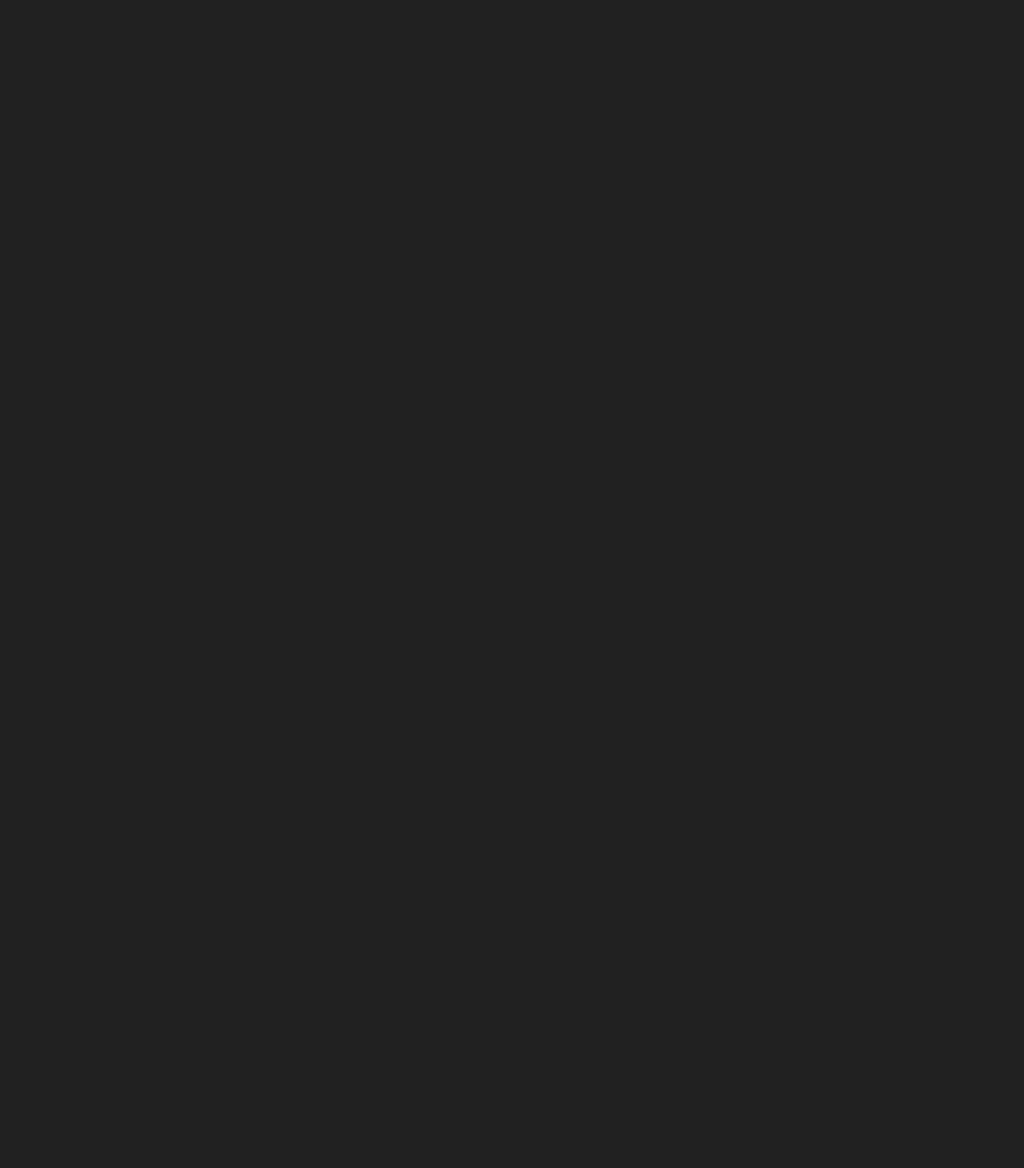
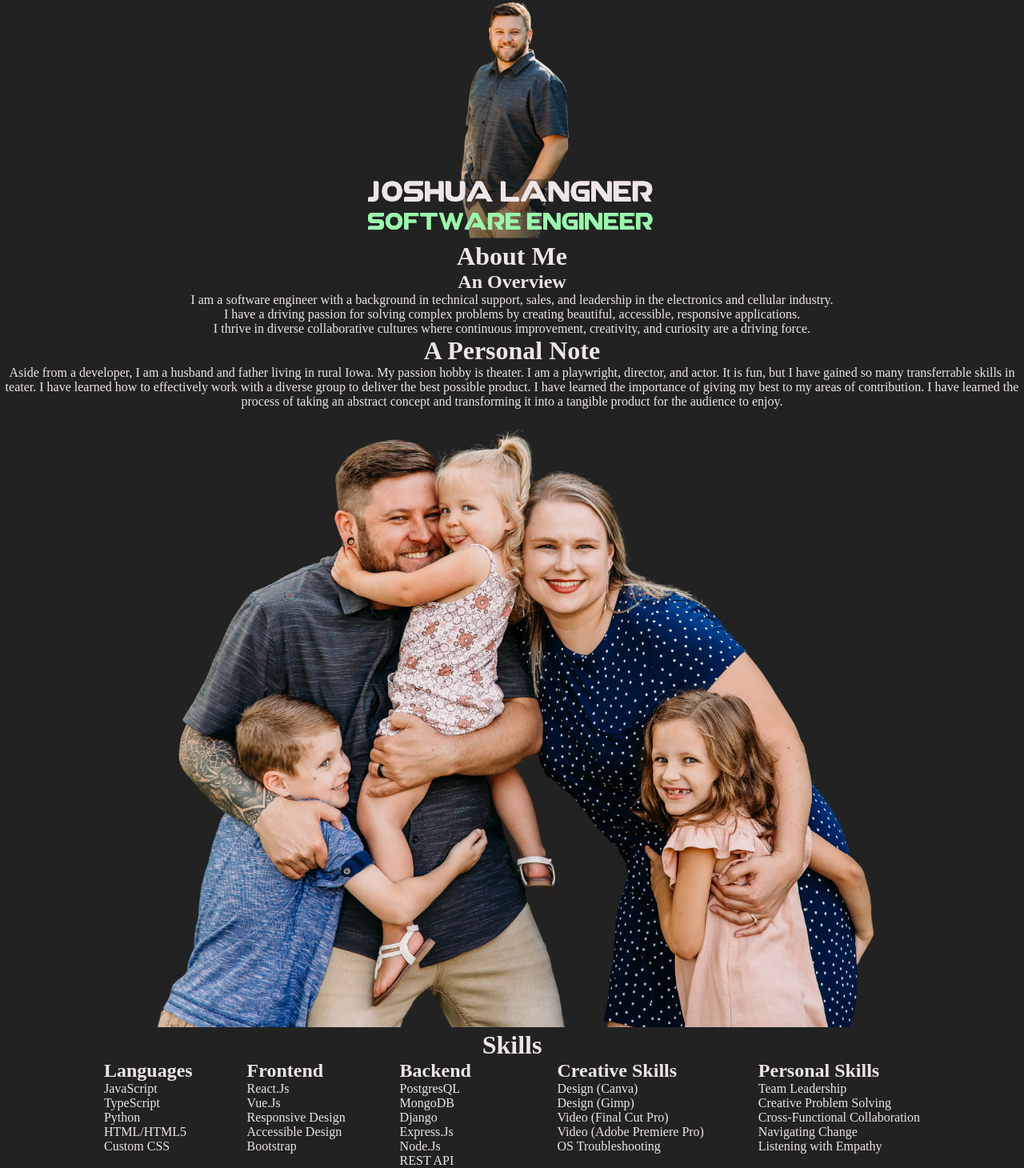
Before and after one commit to jlangner87/JoshuaLangner2, a React (Create React App) app in the folder client/: page /portfolio in a window 1280 px wide. Before the commit this address had no page. Shown: the part 112-1572 px from the top of the page at 80% size. Before the commit the page ends 800 px from the top, so only its background shows below. Built offline with nearby package versions, Linux system fonts and the light colour scheme.

Commit message:
about me page content added// not styled

```diff
--- a/client/src/App.css
+++ b/client/src/App.css
@@ -1,14 +1,18 @@
 * {
-  text-align: center;
   margin: 0 auto;
   background-color: #222222 ;
+}
+
+body {
+  text-align: center;
   color: #EEE5E9;
+
 }
 
 .icon {
-  width: 50px;
+  width: 40px;
   float: left;
-  margin-left: 15px;
+  margin: 25px;
 }
 
 .header_logo {
@@ -35,3 +39,14 @@ width: 100%;
   -moz-box-shadow: 0px 0px 29px 0px rgba(153,247,170,0.7);
   box-shadow: 0px 0px 29px 0px rgba(153,247,170,0.7);
 }
+
+.skills_container {
+  display: flex;
+  flex-direction: row;
+  justify-content: space-evenly;
+  width: 85%;
+}
+
+.skill_list {
+  text-align: left;
+}
--- a/client/src/App.js
+++ b/client/src/App.js
@@ -11,10 +11,10 @@ function App() {
     <div className="App">
       <Routes>
         <Route path="/" element={<Splash />} />
-        <Route path="/about_me" element={<AboutMe />} />
+        <Route path="/portfolio" element={<AboutMe />} />
         <Route path="/business_sites" element={<BusinessSites />} />
         <Route path="/event_pages" element={<EventPages />} />
-        <Route path="/portfolios" element={<Portfolios />} />
+        <Route path="/portfolios_pages" element={<Portfolios />} />
       </Routes>
     </div>
   )
--- a/client/src/pages/aboutMe.jsx
+++ b/client/src/pages/aboutMe.jsx
@@ -1,12 +1,73 @@
 import { NavLink } from 'react-router-dom'
 import header from '../elements/me_header.png'
+import family from '../elements/family_transparent.png'
 import home from '../elements/home_icon.png'
 
 function AboutMe() {
   return (
     <div className="page">
+            <NavLink to='/'> <img src={home} alt="home icon" className='icon'/> </NavLink>
       <img src={header} alt="headshot and title Joshua Langner Software engineer" className='header_logo' />
-      <NavLink to='/'> <img src={home} alt="home icon" className='icon'/> </NavLink>
+      <div className='page_content'>
+        <h1 className='page_content_header'>About Me</h1>
+        <h2 className='page_content_subheader'>An Overview</h2>
+        <p className='page_content_body'>I am a software engineer with a background in technical support, sales, and leadership in the electronics and cellular industry.
+          <br/>
+          I have a driving passion for solving complex problems by creating beautiful, accessible, responsive applications.
+          <br/>
+          I thrive in diverse collaborative cultures where continuous improvement, creativity, and curiosity are a driving force.</p>
+        <h1 className='page_content_subheader'>A Personal Note</h1>
+        <p className='page_content_body'>Aside from a developer, I am a husband and father living in rural Iowa. My passion hobby is theater. I am a playwright, director, and actor. It is fun, but I have gained so many transferrable skills in teater. I have learned how to effectively work with a diverse group to deliver the best possible product. I have learned the importance of giving my best to my areas of contribution. I have learned the process of taking an abstract concept and transforming it into a tangible product for the audience to enjoy.</p>
+        <img src={family} alt="family photo of Joshua, his wife, their son and two daughters" className='family_photo'/>
+      </div>
+      <div className='page_content'>
+        <h1 className='page_content_header'>Skills</h1>
+        <div className='skills_container'>
+          <div className='skill_list'>
+            <h2 className='page_content_subheader'>Languages</h2>
+            <p className='skill'>JavaScript</p>
+            <p className='skill'>TypeScript</p>
+            <p className='skill'>Python</p>
+            <p className='skill'>HTML/HTML5</p>
+            <p className='skill'>Custom CSS</p>
+          </div>
+          <div className='skill_list'>
+            <h2 className='page_content_subheader'>Frontend</h2>
+            <p className='skill'>React.Js</p>
+            <p className='skill'>Vue.Js</p>
+            <p className='skill'>Responsive Design</p>
+            <p className='skill'>Accessible Design</p>
+            <p className='skill'>Bootstrap</p>
+          </div>
+          <div className='skill_list'>
+            <h2 className='page_content_subheader'>Backend</h2>
+            <p className='skill'>PostgresQL</p>
+            <p className='skill'>MongoDB</p>
+            <p className='skill'>Django</p>
+            <p className='skill'>Express.Js</p>
+            <p className='skill'>Node.Js</p>
+            <p className='skill'>REST API</p>
+            <p className='skill'>JWT Authentication</p>
+          </div>
+          <div className='skill_list'>
+            <h2 className='page_content_subheader'>Creative Skills</h2>
+            <p className='skill'>Design &#40;Canva&#41;</p>
+            <p className='skill'>Design &#40;Gimp&#41;</p>
+            <p className='skill'>Video &#40;Final Cut Pro&#41;</p>
+            <p className='skill'>Video &#40;Adobe Premiere Pro&#41;</p>
+            <p className='skill'>OS Troubleshooting</p>
+          </div>
+          <div className='skill_list'>
+            <h2 className='page_content_subheader'>Personal Skills</h2>
+            <p className='skill'>Team Leadership</p>
+            <p className='skill'>Creative Problem Solving</p>
+            <p className='skill'>Cross-Functional Collaboration</p>
+            <p className='skill'>Navigating Change</p>
+            <p className='skill'>Listening with Empathy</p>
+
+          </div>
+        </div>
+      </div>
     </div>
   )
 }
--- a/client/src/pages/splash.jsx
+++ b/client/src/pages/splash.jsx
@@ -10,7 +10,7 @@ function Splash() {
     <div className="page">
       <img src={header} alt="octopus in curly braces logo. joshua langner web developer" className='header_logo'/>
       <div className='splash_nav'>
-      <NavLink to='/about_me'><img src={aboutNav} alt="about me resume and portfolo" className='nav_tile'/></NavLink>
+      <NavLink to='/portfolio'><img src={aboutNav} alt="about me resume and portfolo" className='nav_tile'/></NavLink>
       <NavLink to='/business_sites'><img src={businessNav} alt="business websites" className='nav_tile'/></NavLink>
       <NavLink to='/portfolios'><img src={portfoloNav} alt="professional portfolios" className='nav_tile'/></NavLink>
       <NavLink to='/event_pages'><img src={weddingNav} alt="wedding and event pages" className='nav_tile'/></NavLink>
```
Also changed, not shown: client/src/components/contact.jsx (added), client/src/elements/family_transparent.png (added).
